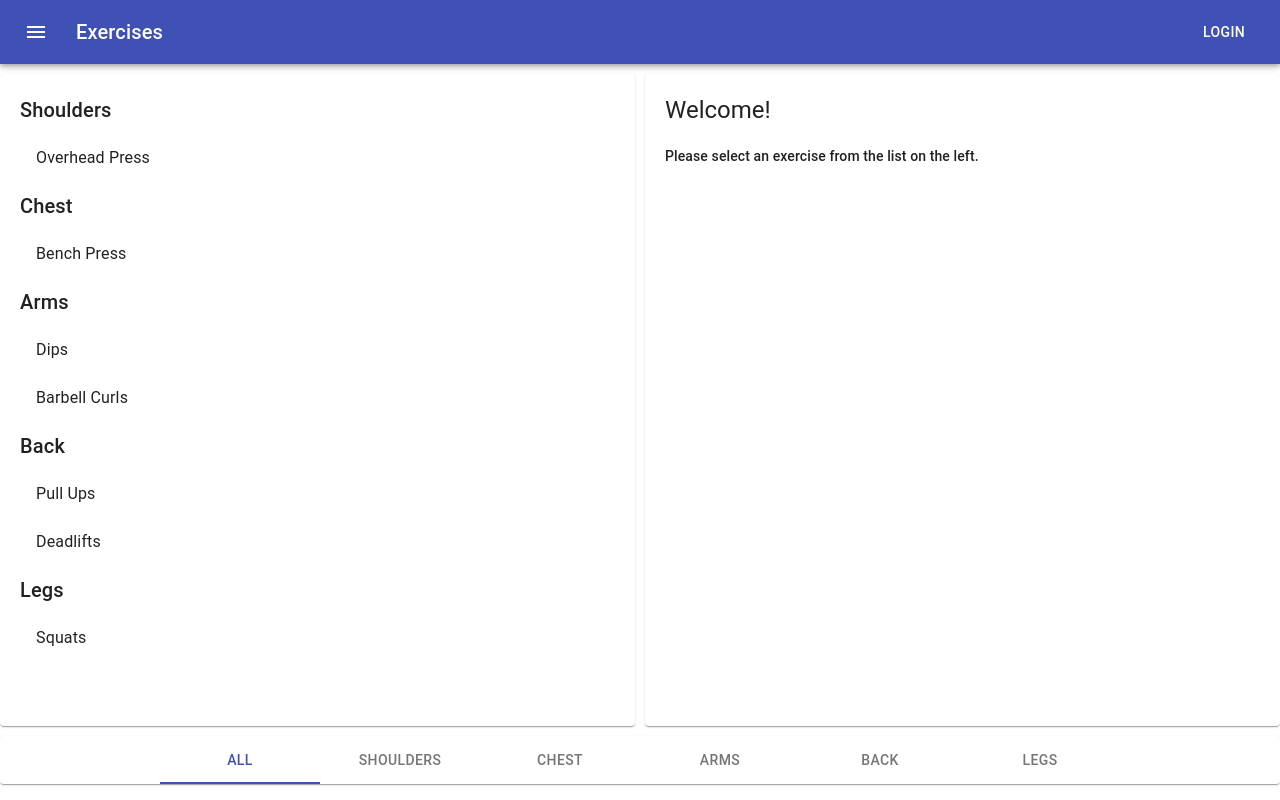
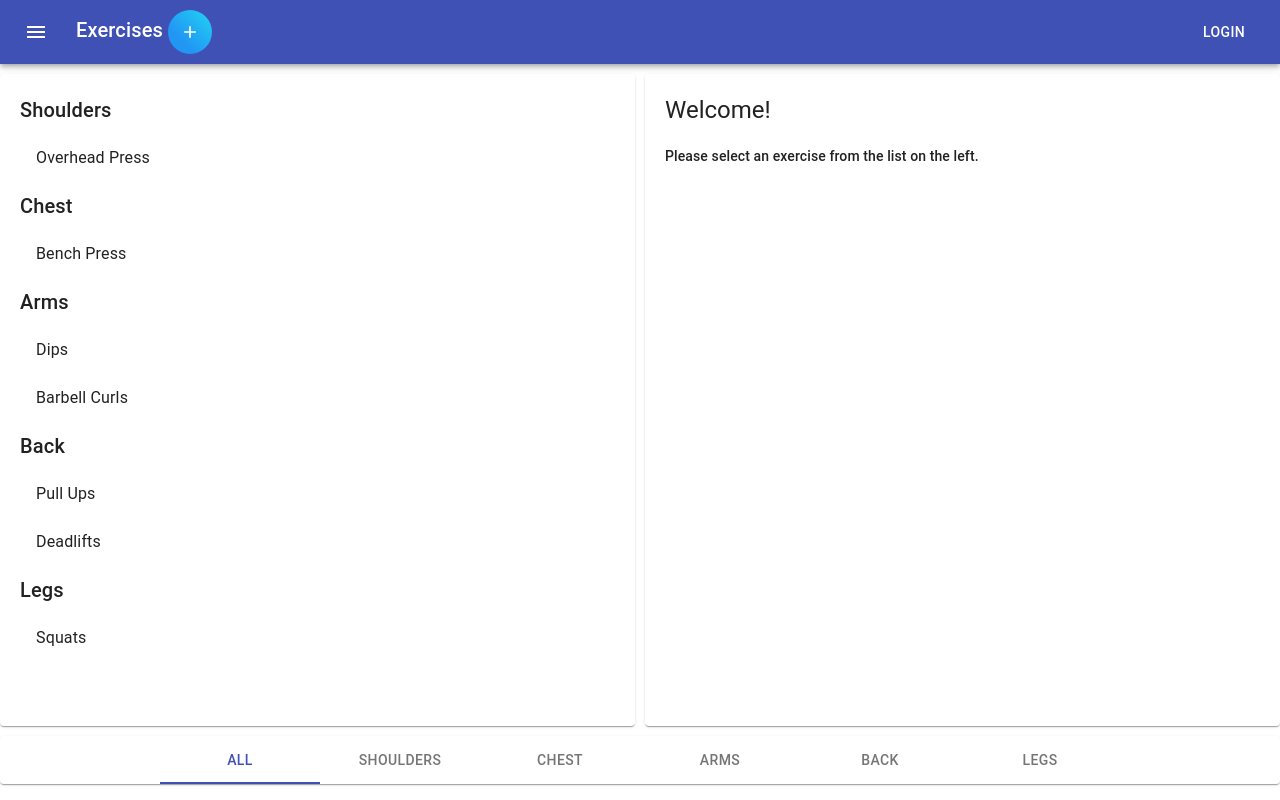
Before and after one commit to RichProsper/MaterialUI, a React (Create React App) app: page / in a window 1280 px wide. Built offline with nearby package versions, Linux system fonts and the light colour scheme.

Commit message:
[WIP] Create Exercise

```diff
--- a/src/components/crud/Create.js
+++ b/src/components/crud/Create.js
@@ -1,19 +1,33 @@
 import React, { Fragment } from 'react'
 import {
-    Button, TextField, Dialog, DialogActions, DialogContent, DialogContentText, DialogTitle
+    Button, IconButton, TextField, Dialog, DialogActions, DialogContent, DialogContentText, DialogTitle,
+    makeStyles
 } from '@material-ui/core'
 import AddIcon from '@material-ui/icons/Add';
+
+const useStyles = makeStyles({
+    root: {
+        background: 'linear-gradient(45deg, #2196F3 30%, #21CBF3 90%)',
+        borderRadius: 50,
+        color: 'white'
+    }
+})
 
 function Create() {
     const [open, setOpen] = React.useState(false)
     const handleClickOpen = () => setOpen(true)
     const handleClose = () => setOpen(false)
+    const styles = useStyles()
 
     return (
         <Fragment>
-            <Button variant="fab" color="primary" onClick={handleClickOpen} mini>
-                <AddIcon />
-            </Button>
+            <IconButton
+                aria-label="add"
+                classes={{ root:styles.root }}
+                onClick={handleClickOpen}
+            >
+                <AddIcon fontSize="small" />
+            </IconButton>
             <Dialog open={open} onClose={handleClose} aria-labelledby="form-dialog-title">
                 <DialogTitle id="form-dialog-title">Create a New Exercise</DialogTitle>
                 <DialogContent>
@@ -30,8 +44,8 @@ function Create() {
                     />
                 </DialogContent>
                 <DialogActions>
-                    <Button onClick={handleClose} color="primary">Cancel</Button>
-                    <Button onClick={handleClose} color="primary">Create Exercise</Button>
+                    <Button onClick={handleClose} color="primary" variant="contained" style={{flex:1}}>Create</Button>
+                    <Button onClick={handleClose} color="secondary" variant="contained" style={{flex:1}}>Cancel</Button>
                 </DialogActions>
             </Dialog>
         </Fragment>
--- a/src/components/layouts/Header.js
+++ b/src/components/layouts/Header.js
@@ -2,6 +2,7 @@ import React from 'react'
 import { makeStyles } from '@material-ui/core/styles'
 import { AppBar, Toolbar, Typography, Button, IconButton } from '@material-ui/core'
 import MenuIcon from '@material-ui/icons/Menu'
+import Create from '../crud/Create'
 
 const useStyles = makeStyles(theme => ({
     root: { flexGrow: 1, },
@@ -17,7 +18,7 @@ function Header() {
                 <IconButton edge="start" className={classes.menuButton} color="inherit" aria-label="menu">
                     <MenuIcon />
                 </IconButton>
-                <Typography variant="h6" className={classes.title}>Exercises</Typography>
+                <Typography variant="h6" className={classes.title}>Exercises <Create /></Typography>
                 <Button color="inherit">Login</Button>
             </Toolbar>
         </AppBar>
```
